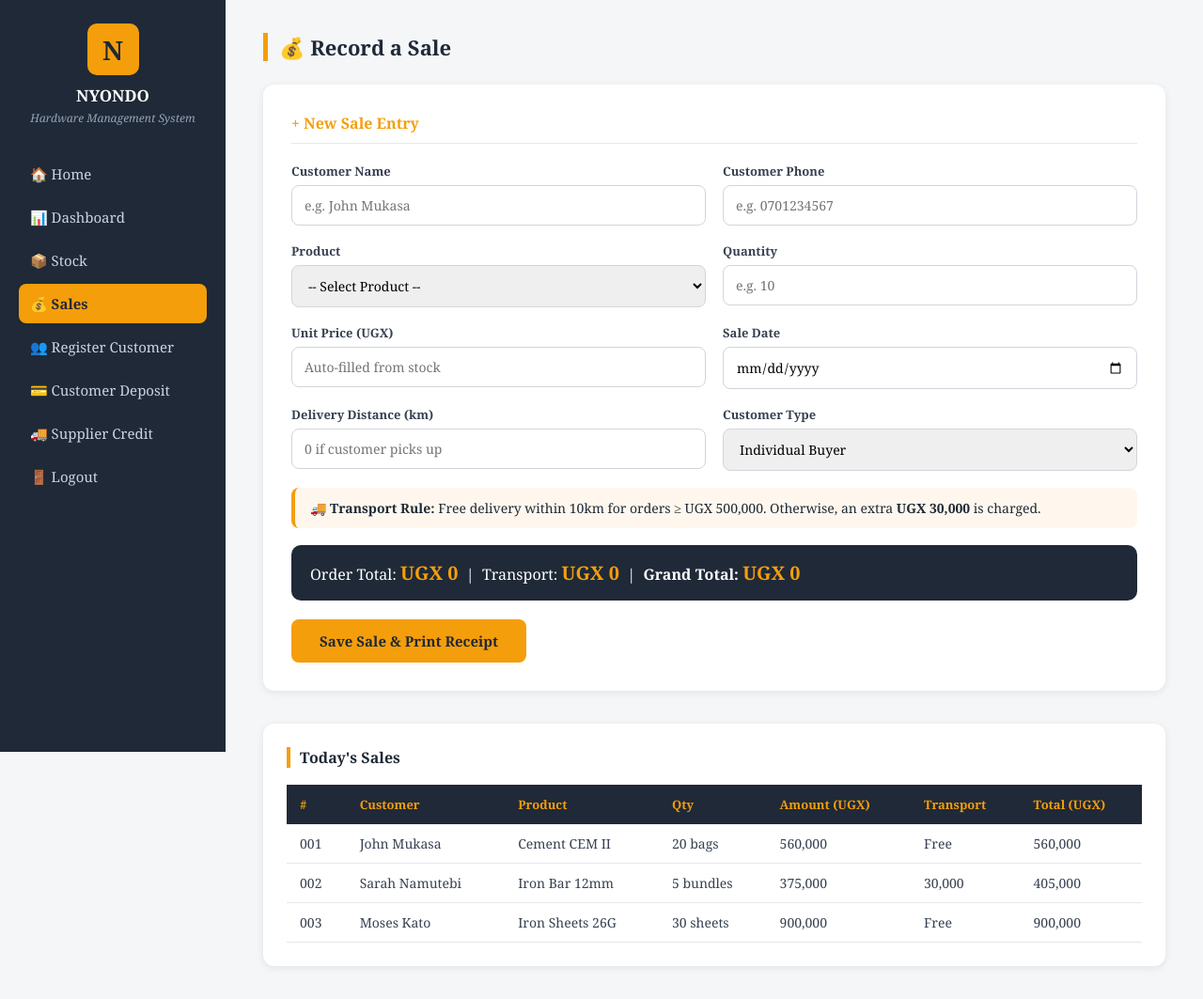
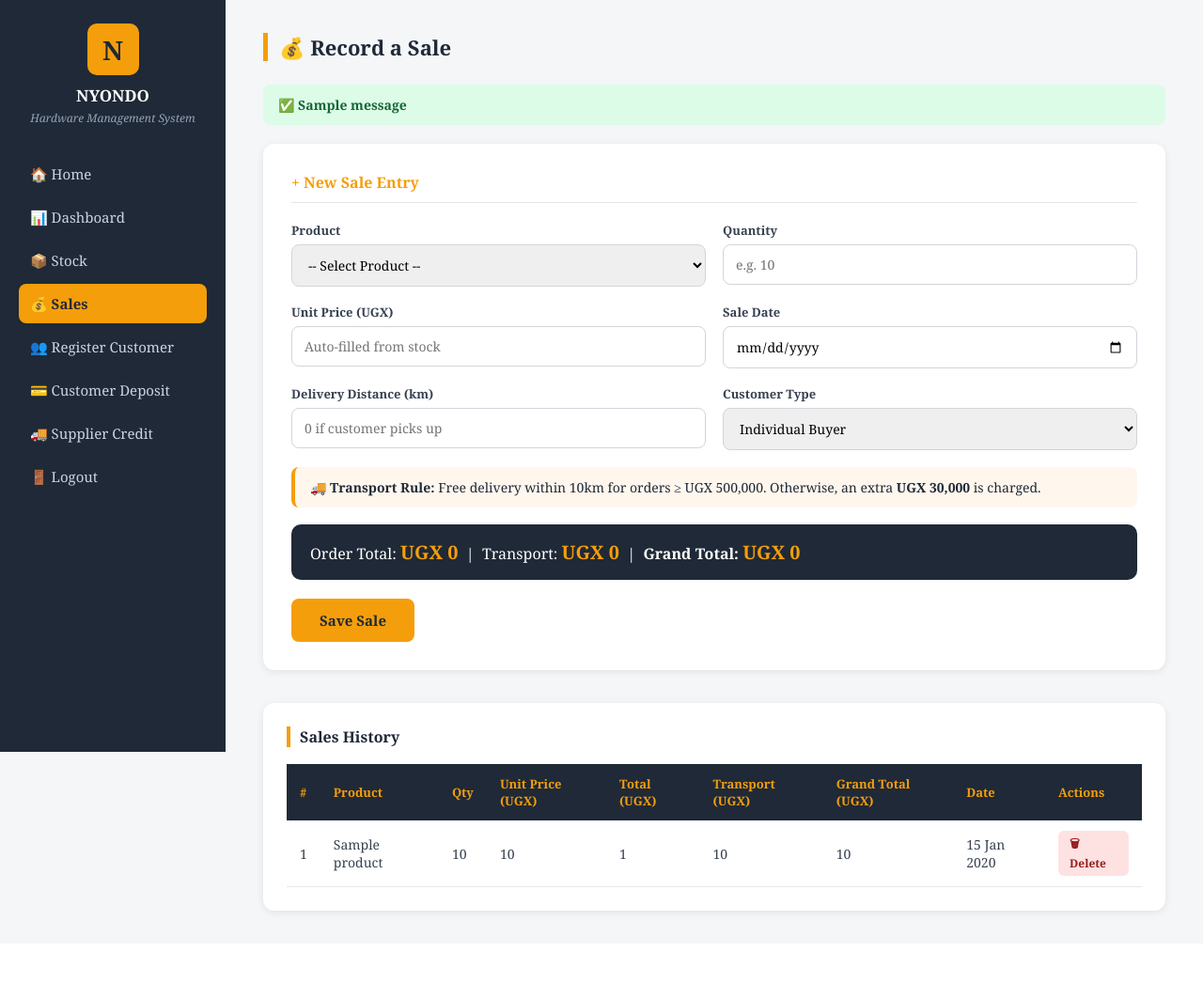
Before and after one commit to kayinzajovin/finalcseproject, a Django app: template nyondoapp/templates/sales.html in a window 1280 px wide. Shown: the whole page at 94% size. After the commit the page ends 977 px from the top, so only its background shows below. Run offline with Django 3.2, Linux system fonts and the light colour scheme; the template is opened without the code that fills it: most values are stand-ins (such as "Sample title", 1, 10 or a date in 2020); one stand-in notice (Sample message) is shown.

Commit message:
edit and delete buttons on pages

```diff
--- a/nyondoapp/templates/sales.html
+++ b/nyondoapp/templates/sales.html
@@ -22,7 +22,7 @@
         color: #1f2937;
       }
 
-      /* ── SIDEBAR (same across all pages) ── */
+      /* SIDEBAR */
       .sidebar {
         position: fixed;
         left: 0;
@@ -67,6 +67,7 @@
         border-radius: 8px;
         font-size: 15px;
         margin-bottom: 4px;
+        cursor: pointer;
       }
       .menu a:hover {
         background: #374151;
@@ -78,7 +79,7 @@
         font-weight: bold;
       }
 
-      /* ── MAIN ── */
+      /* MAIN */
       .main {
         margin-left: 240px;
         padding: 35px 40px;
@@ -92,7 +93,29 @@
         margin-bottom: 25px;
       }
 
-      /* ── FORM CARD ── */
+      /* success message */
+      .alert-success {
+        background: #dcfce7;
+        color: #166534;
+        padding: 12px 16px;
+        border-radius: 8px;
+        margin-bottom: 20px;
+        font-weight: bold;
+        font-size: 14px;
+      }
+
+      /* error message */
+      .alert-error {
+        background: #fee2e2;
+        color: #991b1b;
+        padding: 12px 16px;
+        border-radius: 8px;
+        margin-bottom: 20px;
+        font-weight: bold;
+        font-size: 14px;
+      }
+
+      /* FORM CARD */
       .form-card {
         background: #fff;
         border-radius: 12px;
@@ -133,7 +156,7 @@
         border-color: #f59e0b;
       }
 
-      /* Transport note box — shows automatically based on amount */
+      /* transport note box */
       .transport-note {
         margin-top: 18px;
         background: #fff7ed;
@@ -144,7 +167,7 @@
         color: #1f2937;
       }
 
-      /* Order total summary box */
+      /* order total summary box */
       .total-box {
         margin-top: 18px;
         background: #1f2937;
@@ -175,7 +198,7 @@
         color: #f59e0b;
       }
 
-      /* ── SALES HISTORY TABLE ── */
+      /* SALES HISTORY TABLE */
       .table-section {
         background: #fff;
         border-radius: 12px;
@@ -209,6 +232,22 @@
         background: #fff7ed;
       }
 
+      /* delete button */
+      .btn-delete {
+        background: #fee2e2;
+        color: #991b1b;
+        padding: 5px 12px;
+        border-radius: 6px;
+        font-size: 12px;
+        font-weight: bold;
+        text-decoration: none;
+        display: inline-block;
+      }
+      .btn-delete:hover {
+        background: #dc2626;
+        color: #fff;
+      }
+
       @media (max-width: 600px) {
         .sidebar {
           width: 100%;
@@ -235,18 +274,10 @@
         <a onclick="window.location.href = '/'">🏠 Home</a>
         <a onclick="window.location.href = '/dashboard/admin/'">📊 Dashboard</a>
         <a onclick="window.location.href = '/stock/'">📦 Stock</a>
-        <a onclick="window.location.href = '/sales/'" class="active"
-          >💰 Sales</a
-        >
-        <a onclick="window.location.href = '/customer_registration/'"
-          >👥 Register Customer</a
-        >
-        <a onclick="window.location.href = '/customer_deposit/'"
-          >💳 Customer Deposit</a
-        >
-        <a onclick="window.location.href = '/supplier_credit/'"
-          >🚚 Supplier Credit</a
-        >
+        <a onclick="window.location.href = '/sales/'" class="active">💰 Sales</a>
+        <a onclick="window.location.href = '/customer_registration/'">👥 Register Customer</a>
+        <a onclick="window.location.href = '/customer_deposit/'">💳 Customer Deposit</a>
+        <a onclick="window.location.href = '/supplier_credit/'">🚚 Supplier Credit</a>
         <a onclick="window.location.href = '/login/'">🚪 Logout</a>
       </div>
     </div>
@@ -255,165 +286,163 @@
     <div class="main">
       <div class="page-title">💰 Record a Sale</div>
 
+      <!-- show success or error messages -->
+      {% if messages %}
+        {% for message in messages %}
+          {% if message.tags == 'error' %}
+            <div class="alert-error">❌ {{ message }}</div>
+          {% else %}
+            <div class="alert-success">✅ {{ message }}</div>
+          {% endif %}
+        {% endfor %}
+      {% endif %}
+
       <!-- SALE ENTRY FORM -->
       <div class="form-card">
         <h3>+ New Sale Entry</h3>
+        <form method="POST" action="/sales/">
+          {% csrf_token %}
           <div class="form-grid">
-          <div>
-            <label>Customer Name</label>
-            <input type="text" placeholder="e.g. John Mukasa" />
-          </div>
-
-          <div>
-            <label>Customer Phone</label>
-            <input type="text" placeholder="e.g. 0701234567" />
-          </div>
 
             <div>
               <label>Product</label>
-            <select>
+              <select name="product_id" id="product_select" onchange="fillPrice()">
                 <option value="">-- Select Product --</option>
-              <option>Cement CEM II N (50kg)</option>
-              <option>Cement CEM III N (50kg)</option>
-              <option>Iron Bar 10mm</option>
-              <option>Iron Bar 12mm</option>
-              <option>Iron Bar 16mm</option>
-              <option>Nails 1 inch (5kg)</option>
-              <option>Nails 3 inch (5kg)</option>
-              <option>Nails 4 inch (5kg)</option>
-              <option>Nails 5 inch (5kg)</option>
-              <option>Roofing Nails (5kg)</option>
-              <option>Wheelbarrow</option>
-              <option>Wire Mesh</option>
-              <option>Barbed Wire (High Tensile)</option>
-              <option>Barbed Wire (Low Tensile)</option>
-              <option>Iron Sheets (26G)</option>
-              <option>Iron Sheets (28G)</option>
+                {% for product in products %}
+                <option value="{{ product.id }}" data-price="{{ product.unit_price }}"
+                  data-stock="{{ product.quantity }}">
+                  {{ product.name }} ({{ product.quantity }} in stock)
+                </option>
+                {% endfor %}
               </select>
             </div>
 
             <div>
               <label>Quantity</label>
-            <input
-              type="number"
-              id="qty"
-              placeholder="e.g. 10"
-              oninput="calcTotal()"
-            />
+              <input type="number" name="quantity" id="qty"
+                placeholder="e.g. 10" oninput="calcTotal()" min="1" />
             </div>
 
             <div>
               <label>Unit Price (UGX)</label>
-            <input
-              type="number"
-              id="unit_price"
-              placeholder="Auto-filled from stock"
-              oninput="calcTotal()"
-            />
+              <input type="number" name="unit_price_display" id="unit_price"
+                placeholder="Auto-filled from stock" oninput="calcTotal()" readonly />
             </div>
 
             <div>
               <label>Sale Date</label>
-            <input type="date" />
+              <input type="date" name="sale_date" />
             </div>
 
             <div>
               <label>Delivery Distance (km)</label>
-            <input
-              type="number"
-              id="distance"
-              placeholder="0 if customer picks up"
-              oninput="calcTotal()"
-            />
+              <input type="number" name="distance_km" id="distance"
+                placeholder="0 if customer picks up" oninput="calcTotal()" min="0" />
             </div>
 
             <div>
               <label>Customer Type</label>
-            <select>
+              <select name="customer_type">
                 <option>Individual Buyer</option>
                 <option>Retailer</option>
                 <option>Wholesaler</option>
               </select>
             </div>
+
           </div>
 
-        <!-- Transport Charge Rule Note -->
+          <!-- transport charge rule note -->
           <div class="transport-note">
             🚚 <strong>Transport Rule:</strong> Free delivery within 10km for
             orders ≥ UGX 500,000. Otherwise, an extra
             <strong>UGX 30,000</strong> is charged.
           </div>
 
-        <!-- Auto-calculated order total -->
-        <div class="total-box" id="total-box">
+          <!-- auto-calculated order total -->
+          <div class="total-box">
             Order Total: <span id="total-display">UGX 0</span> &nbsp;|&nbsp;
             Transport: <span id="transport-display">UGX 0</span> &nbsp;|&nbsp;
             <strong>Grand Total: <span id="grand-display">UGX 0</span></strong>
           </div>
 
-        <button class="btn-submit">Save Sale & Print Receipt</button>
+          <button class="btn-submit" type="submit">Save Sale</button>
+        </form>
       </div>
 
-      <!-- SALES HISTORY TABLE -->
+      <!-- SALES HISTORY TABLE — real data from database -->
       <div class="table-section">
-        <h3>Today's Sales</h3>
+        <h3>Sales History</h3>
         <table>
           <thead>
             <tr>
               <th>#</th>
-              <th>Customer</th>
               <th>Product</th>
               <th>Qty</th>
-              <th>Amount (UGX)</th>
-              <th>Transport</th>
+              <th>Unit Price (UGX)</th>
               <th>Total (UGX)</th>
+              <th>Transport (UGX)</th>
+              <th>Grand Total (UGX)</th>
+              <th>Date</th>
+              <th>Actions</th>
             </tr>
           </thead>
           <tbody>
+            {% for sale in sales %}
             <tr>
-              <td>001</td>
-              <td>John Mukasa</td>
-              <td>Cement CEM II</td>
-              <td>20 bags</td>
-              <td>560,000</td>
-              <td>Free</td>
-              <td>560,000</td>
+              <td>{{ forloop.counter }}</td>
+              <td>{{ sale.product.name }}</td>
+              <td>{{ sale.quantity }}</td>
+              <td>{{ sale.unit_price|floatformat:0 }}</td>
+              <td>{{ sale.total_price|floatformat:0 }}</td>
+              <td>
+                {% if sale.transport_fee == 0 %}
+                  Free
+                {% else %}
+                  {{ sale.transport_fee|floatformat:0 }}
+                {% endif %}
+              </td>
+              <td>{{ sale.grand_total|floatformat:0 }}</td>
+              <td>{{ sale.date|date:"d M Y" }}</td>
+              <!-- delete button only — sales should not be edited -->
+              <td>
+                <a href="/sales/delete/{{ sale.id }}/" class="btn-delete"
+                  onclick="return confirm('Delete this sale? Stock will be restored.')">
+                  🗑 Delete
+                </a>
+              </td>
             </tr>
+            {% empty %}
             <tr>
-              <td>002</td>
-              <td>Sarah Namutebi</td>
-              <td>Iron Bar 12mm</td>
-              <td>5 bundles</td>
-              <td>375,000</td>
-              <td>30,000</td>
-              <td>405,000</td>
+              <td colspan="9" style="text-align:center; color:#9ca3af;">
+                No sales recorded yet
+              </td>
             </tr>
-            <tr>
-              <td>003</td>
-              <td>Moses Kato</td>
-              <td>Iron Sheets 26G</td>
-              <td>30 sheets</td>
-              <td>900,000</td>
-              <td>Free</td>
-              <td>900,000</td>
-            </tr>
+            {% endfor %}
           </tbody>
         </table>
       </div>
     </div>
 
-    <!-- TRANSPORT CALCULATION SCRIPT -->
+    <!-- transport calculation script -->
     <script>
-      /* Calculates order total and transport charge automatically */
+      /* auto fill unit price when product is selected */
+      function fillPrice() {
+        var select = document.getElementById("product_select");
+        var option = select.options[select.selectedIndex];
+        var price = option.getAttribute("data-price") || 0;
+        document.getElementById("unit_price").value = price;
+        calcTotal();
+      }
+
+      /* calculates order total and transport charge automatically */
       function calcTotal() {
         var qty = parseFloat(document.getElementById("qty").value) || 0;
-        var price =
-          parseFloat(document.getElementById("unit_price").value) || 0;
+        var price = parseFloat(document.getElementById("unit_price").value) || 0;
         var dist = parseFloat(document.getElementById("distance").value) || 0;
 
         var subtotal = qty * price;
 
-        /* Transport rule: free if ≥500,000 AND within 10km, else +30,000 */
+        /* transport rule: free if >=500,000 AND within 10km, else +30,000 */
         var transport = 0;
         if (dist > 0) {
           transport = subtotal >= 500000 && dist <= 10 ? 0 : 30000;
@@ -421,13 +450,9 @@
 
         var grand = subtotal + transport;
 
-        /* Format numbers with commas */
-        document.getElementById("total-display").textContent =
-          "UGX " + subtotal.toLocaleString();
-        document.getElementById("transport-display").textContent =
-          "UGX " + transport.toLocaleString();
-        document.getElementById("grand-display").textContent =
-          "UGX " + grand.toLocaleString();
+        document.getElementById("total-display").textContent = "UGX " + subtotal.toLocaleString();
+        document.getElementById("transport-display").textContent = "UGX " + transport.toLocaleString();
+        document.getElementById("grand-display").textContent = "UGX " + grand.toLocaleString();
       }
     </script>
   </body>
```
Also changed, not shown: nyondoapp/models.py (+12 -4 lines), nyondoapp/templates/customer_deposit.html (+124 -77 lines), nyondoapp/templates/customer_edit.html (added, +58 -0 lines), nyondoapp/templates/customer_registration.html (+111 -60 lines), nyondoapp/templates/deposit_edit.html (added, +51 -0 lines). Lines whose indentation alone changed are shown as unchanged.
